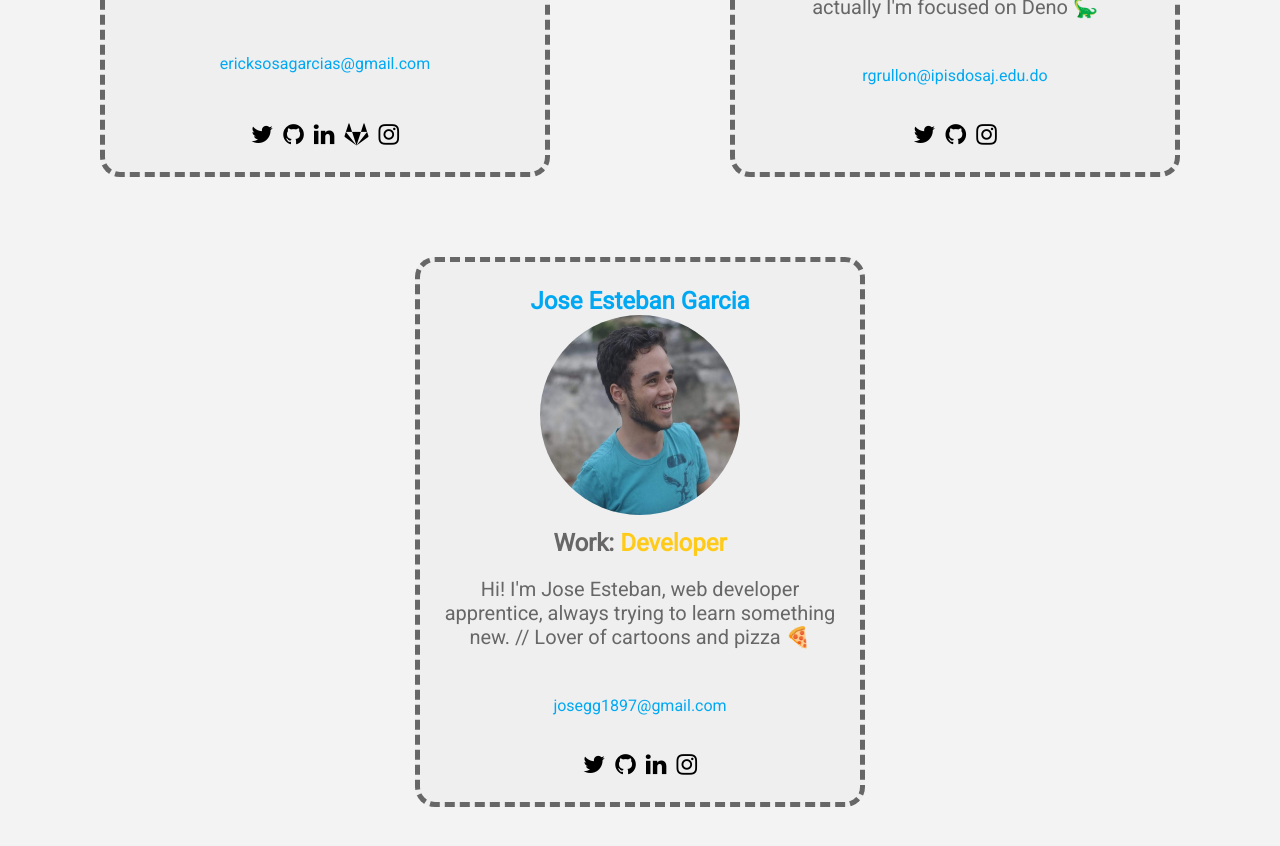
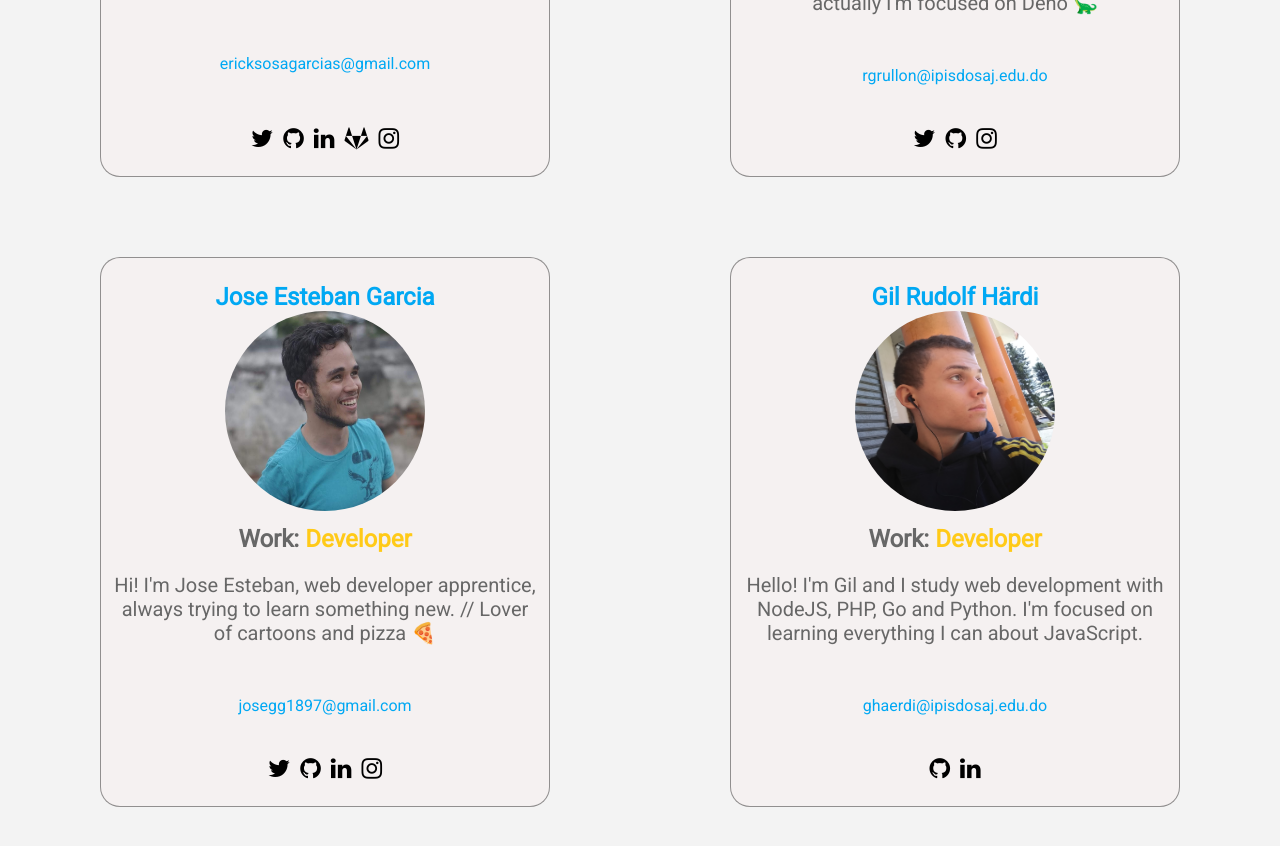
Before and after one commit to buttercubz/crewdevio, a React (Create React App) app: page /team in a window 1280 px wide. Shown: the part 580-1426 px from the top of the page. Built offline with nearby package versions, Linux system fonts and the light colour scheme.

Commit message:
update: new style in member card

```diff
--- a/src/components/cards/style.css
+++ b/src/components/cards/style.css
@@ -60,9 +60,15 @@
   display: flex;
   flex-direction: column;
   align-items: center;
-  border: dashed 5px;
+  border: solid 1px #2727277c;
   border-radius: 20px;
-  background-color: #efefef;
+  background-color: #f5f1f1;
+  transition: ease-out 150ms;
+  box-shadow: black inset;
+}
+
+.member-card:hover {
+  transform: scale(1.04);
 }
 
 .member-card .profile-picture {
--- a/src/components/project/Container.jsx
+++ b/src/components/project/Container.jsx
@@ -12,10 +12,12 @@ function ProjectsContainer({ title, two }) {
       .then((data) => setprojects(data));
   }, []);
 
+  const random = () => Math.round(Math.random() * list.length);
+
   if (!projects.length) return <h1 className="loading">loading</h1>;
 
   if (two) {
-    list = [projects[3], projects[1]];
+    list = [projects[random()], projects[random()]];
   }
 
   return (
--- a/src/static/index.js
+++ b/src/static/index.js
@@ -1,6 +1,7 @@
 import erickPhoto from "./images/erick.jpg";
 import rivierPhoto from "./images/rivier.jpg";
 import estebanPhoto from "./images/esteban.jpg";
+import gil from "./images/gil.png";
 
 export const membersList = [
   {
@@ -46,4 +47,17 @@ export const membersList = [
       instagram: "https://www.instagram.com/egg_jose/",
     },
   },
+  {
+    name: "Gil Rudolf Härdi",
+    desc:
+      "Hello! I'm Gil and I study web development with NodeJS, PHP, Go and Python. I'm focused on learning everything I can about JavaScript.",
+    email: "ghaerdi@ipisdosaj.edu.do",
+    photo: gil,
+    work: "Developer",
+    social: {
+      github: "https://github.com/ghaerdi",
+      linkedin:
+        "https://www.linkedin.com/in/gil-rudolf-h%C3%A4rdi-satana-71597619a/",
+    },
+  },
 ];
```
Also changed, not shown: src/static/images/gil.png (added).
